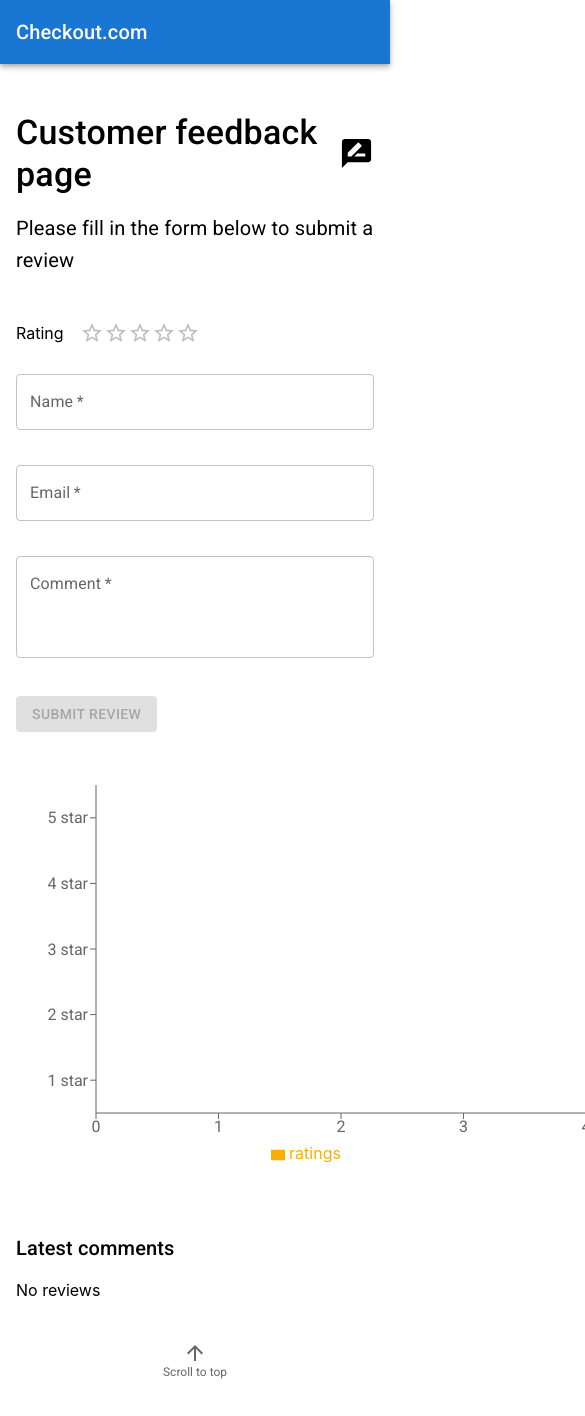
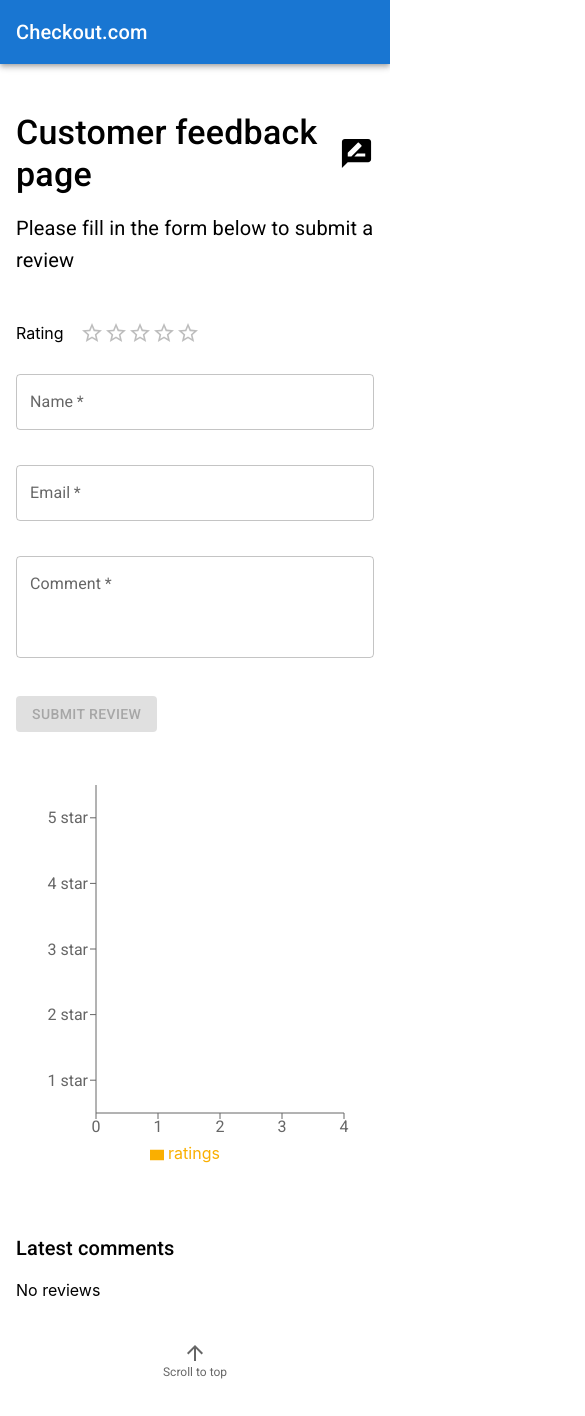
Before and after one commit to jbellmont/customer-feedback-page, a React (Vite) app: page / in a window 390 px wide. Shown: the top 1416 px of the page, 585 px wide, since content can reach past the window. Built offline with nearby package versions, Linux system fonts and the light colour scheme.

Commit message:
Make Chart responsive

```diff
--- a/src/features/app/App.tsx
+++ b/src/features/app/App.tsx
@@ -93,7 +93,7 @@ const App = () => {
           <Grid item md={6} sx={{marginBottom: 4, width: '100%'}}>
             <CustomerFeedbackForm fetchReviews={fetchReviews} />
           </Grid>
-          <Grid item md={6}>
+          <Grid item md={6} sx={{width: '100%'}}>
             <RatingsChart chartData={ratingsChartData} />
           </Grid>
         </Grid>
--- a/src/features/customer-feedback/components/RatingsChart.tsx
+++ b/src/features/customer-feedback/components/RatingsChart.tsx
@@ -1,4 +1,12 @@
-import {BarChart, XAxis, YAxis, Tooltip, Bar, Legend} from 'recharts';
+import {
+  BarChart,
+  XAxis,
+  YAxis,
+  Tooltip,
+  Bar,
+  Legend,
+  ResponsiveContainer,
+} from 'recharts';
 
 import {
   googleLightGrey,
@@ -26,13 +34,12 @@ export const RATINGS_CHART_TEST_ID = 'ratings-chart-test-id';
 
 const RatingsChart = ({chartData}: RatingsChartProps) => {
   return (
-    <div data-testid={RATINGS_CHART_TEST_ID}>
+    <div className="graph-container" data-testid={RATINGS_CHART_TEST_ID}>
+      <ResponsiveContainer width={'100%'} height={388}>
         <BarChart
           data={chartData}
-        height={388}
           layout="vertical"
           margin={{top: 5, right: 30, left: 20, bottom: 5}}
-        width={600}
         >
           <XAxis
             allowDecimals={false}
@@ -44,8 +51,12 @@ const RatingsChart = ({chartData}: RatingsChartProps) => {
           <Bar barSize={40} dataKey="ratings" fill={ratingStarYellow} />
           <Legend />
         </BarChart>
+      </ResponsiveContainer>
     </div>
   );
 };
 
 export default RatingsChart;
+
+// 600 width
+// 388 height
--- a/src/main.tsx
+++ b/src/main.tsx
@@ -14,5 +14,5 @@ ReactDOM.render(
   <React.StrictMode>
     <App />
   </React.StrictMode>,
-  document.getElementById('root')!
+  document.getElementById('root')
 );
```
Lines whose indentation alone changed are shown as unchanged.
